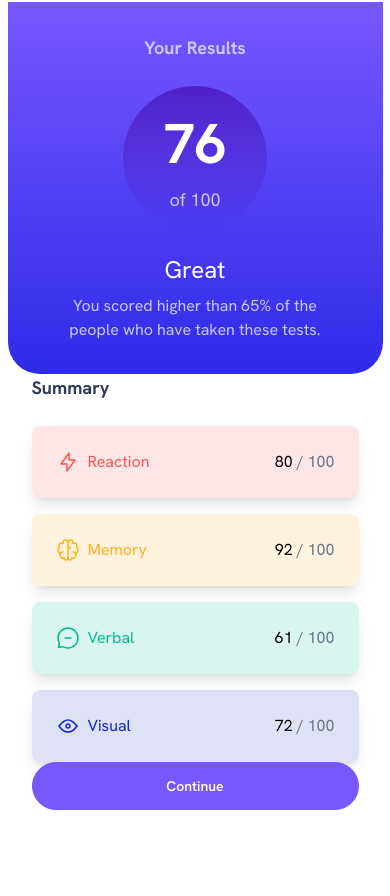
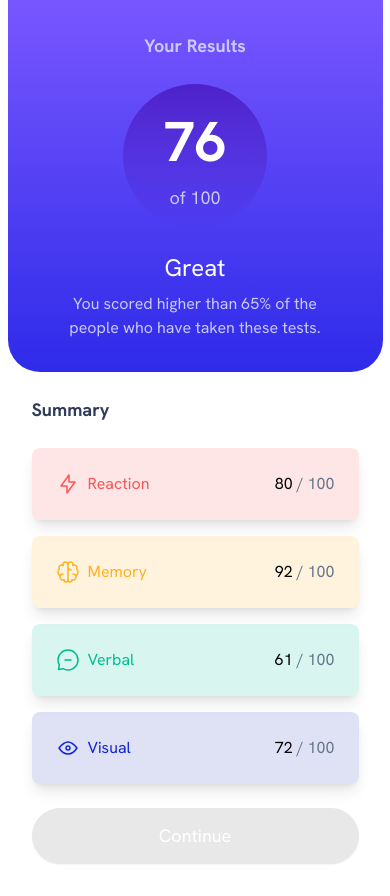
Before and after one commit to Hcmwebs/results-summary, a React (Vite) app: page / in a window 390 px wide. Before the commit the page ends 844 px from the top, so only its background shows below. Built offline with nearby package versions, Linux system fonts and the light colour scheme.

Commit message:
completed the styles for the mobiles  devices

```diff
--- a/src/components/Button.jsx
+++ b/src/components/Button.jsx
@@ -2,9 +2,11 @@ import React from 'react';
 
 const Button = () => {
 	return (
-		<button className='btn btn-primary btn-block grid grid-cols-1 place-items-center hover:bg-blue-600 text-white rounded-full'>
-			Continue
-		</button>
+		<>
+			<button className='min-h-14 btn btn-[#303B59] btn-block grid grid-cols-1 place-items-center hover:bg-gradient-to-b from-[hsla(252,100%,67%,1)] to-[hsla(241,81%,54%,1)] 100% text-white text-lg font-normal rounded-full'>
+				Continue
+			</button>
+		</>
 	);
 };
 
--- a/src/components/Card.jsx
+++ b/src/components/Card.jsx
@@ -3,7 +3,7 @@ import { CardBody, CardFooter, CardHeader } from './index';
 const Card = () => {
 	return (
 		<main className='mx-auto grid grid-cols-1 place-items-center min-h-screen'>
-			<section className='bg-white w-full max-w-[375px] md:max-w-[736px] flex flex-col justify-center items-center pb-8'>
+			<section className='bg-white w-full max-w-[375px] md:max-w-[736px] flex flex-col justify-center items-center pb-8 gap-y-6'>
 				<CardHeader />
 				<CardBody />
 				<CardFooter />
```
